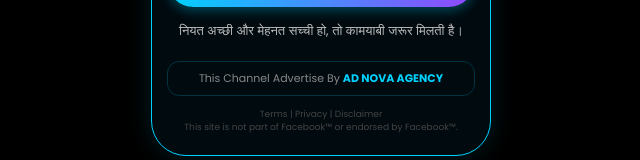
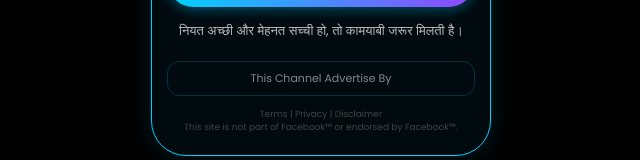
Before and after one commit to aggamit615/Anisafd, a plain HTML site: page index.html in a window 1280 px wide. Shown: the part 567-727 px from the top of the page, without its empty margins (319-959 px from the left). Drawn offline with Linux system fonts and the light colour scheme.

Commit message:
Update index.html

```diff
--- a/index.html
+++ b/index.html
@@ -240,7 +240,7 @@
       target="_blank"
       rel="noopener noreferrer"
     >
-      AD NOVA AGENCY
+
     </a>
   </div>
 
```
